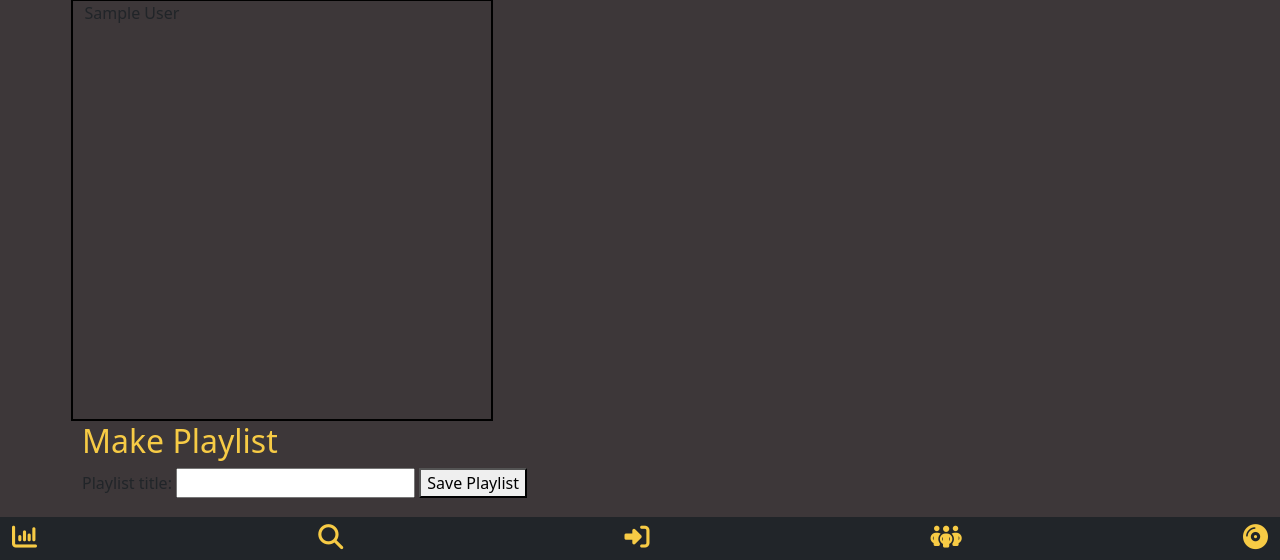
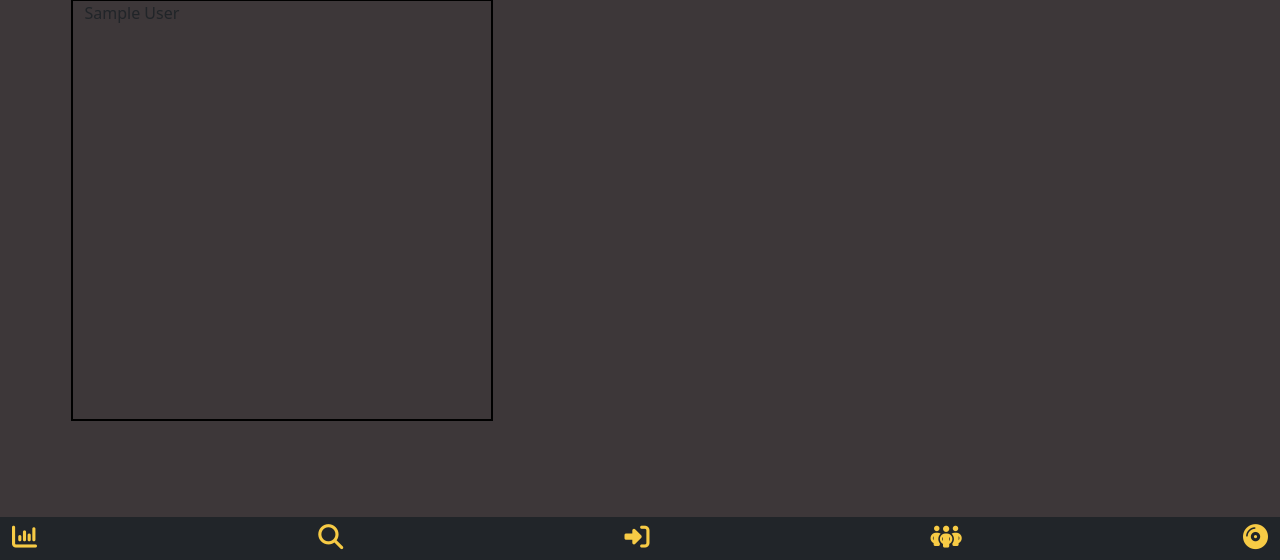
Before and after one commit to DestanT/we-rate-music, a Django app: a page that uses templates/users/playlists.html in a window 1280 px wide. Shown: the part 240-800 px from the top of the page. Run offline with Django 4.2, Linux system fonts and the light colour scheme; tables that the repository leaves empty hold one stand-in row (values such as "Sample post"); some libraries are stand-ins or nearby versions.

Commit message:
Remove playlist form from template

```diff
--- a/templates/users/playlists.html
+++ b/templates/users/playlists.html
@@ -7,13 +7,5 @@
         </div>
         {% endfor %}
     </div>
-    <div class="row">
-        <h2>Make Playlist</h2>
-        <form class="d-inline" method="POST">
-            {% csrf_token %}
-            {{ playlist_form }}
-            <button type="submit">Save Playlist</button>
-        </form>
-    </div>
 </div>
 {% endblock entries %}
```
